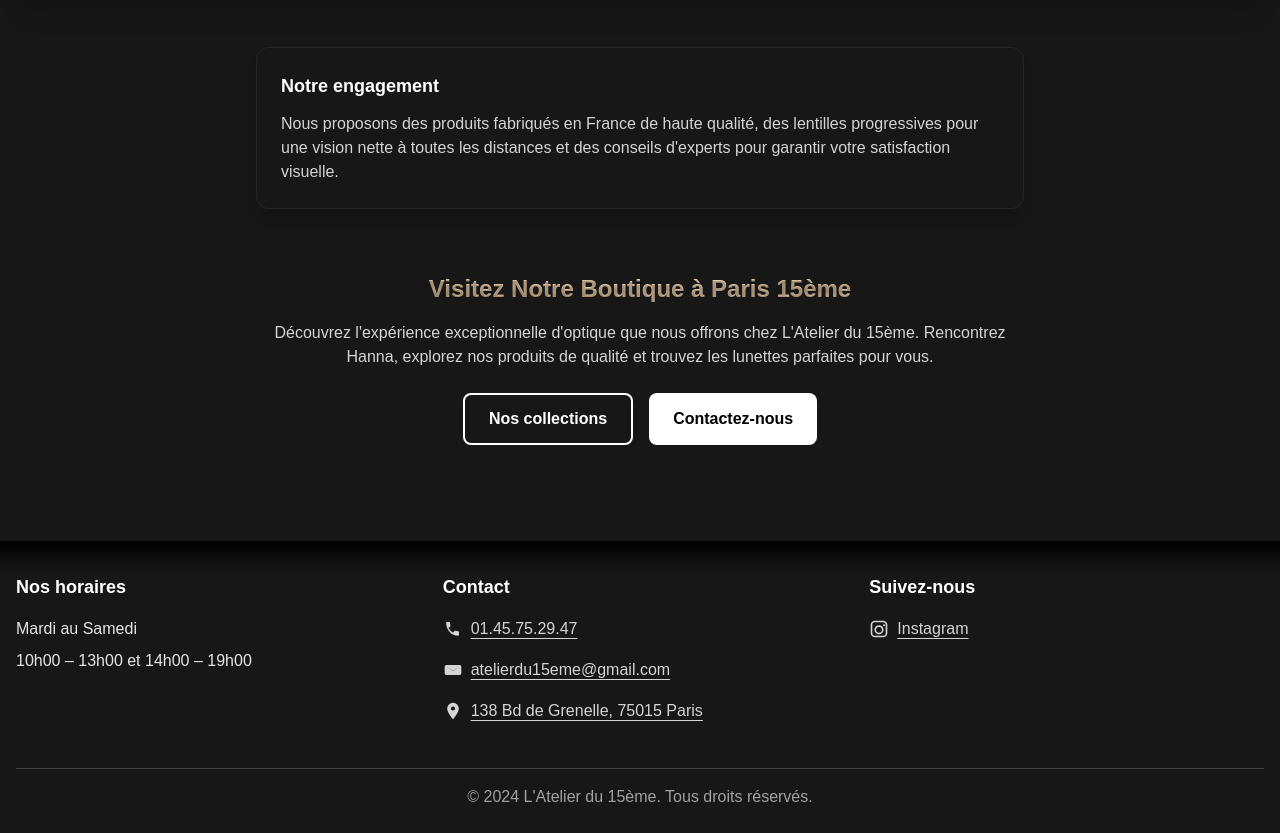
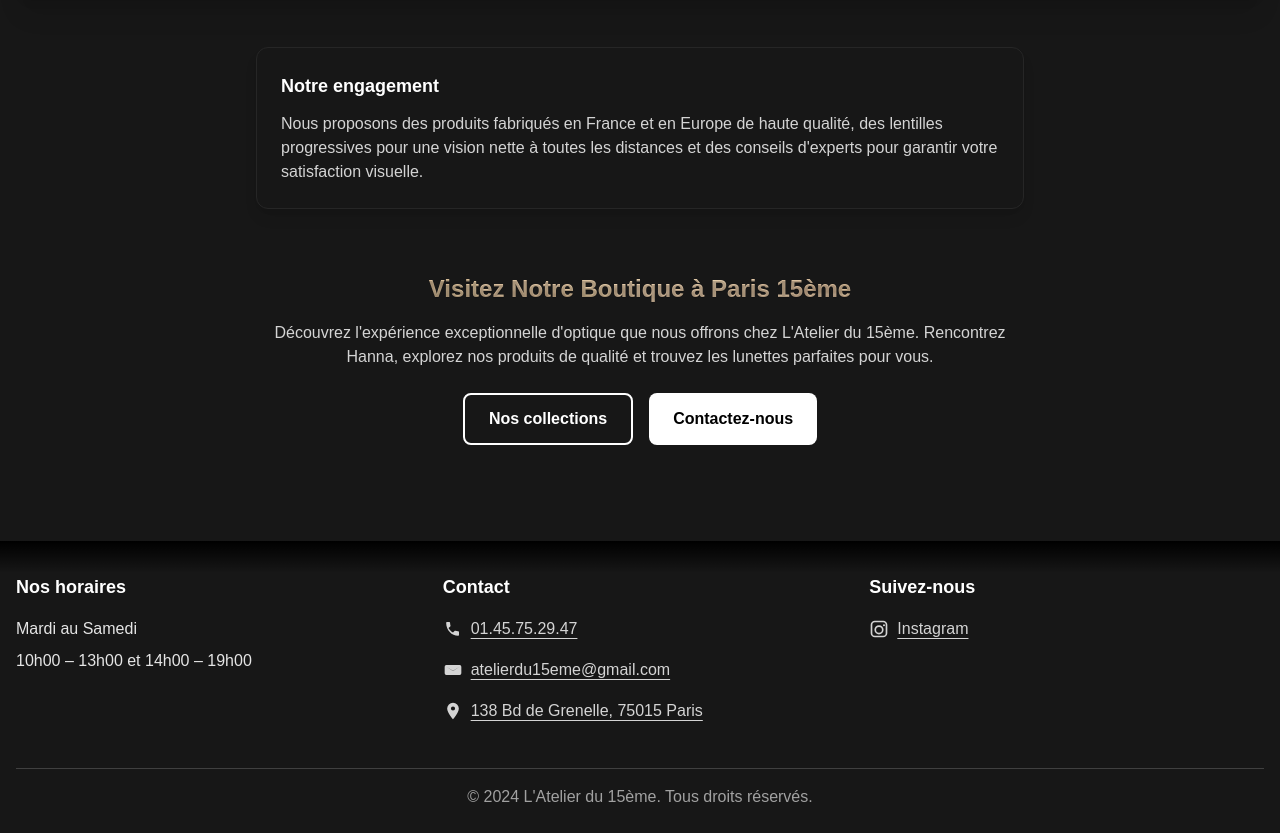
Before and after one commit to theocluzel/cluzel-optic, a Next.js app: page /a-propos in a window 1280 px wide. Shown: the part 1109-1942 px from the top of the page. Built offline with nearby package versions, Linux system fonts and the light colour scheme; no server answers; grey boxes are pictures that could not be loaded.

Commit message:
✏️ Ajout 'et en Europe' après 'France' dans Notre engagement (À propos)

```diff
--- a/app/a-propos/page.tsx
+++ b/app/a-propos/page.tsx
@@ -45,7 +45,7 @@ export default function APropos() {
               <div className="bg-neutral-900 rounded-xl border border-neutral-800 p-6 shadow-lg">
                 <h4 className="text-lg font-semibold text-white mb-3">Notre engagement</h4>
                 <p className="text-neutral-300">
-                  Nous proposons des produits fabriqués en France de haute qualité, des lentilles progressives pour une vision nette à toutes les distances
+                  Nous proposons des produits fabriqués en France et en Europe de haute qualité, des lentilles progressives pour une vision nette à toutes les distances
                   et des conseils d'experts pour garantir votre satisfaction visuelle.
                 </p>
               </div>
```
